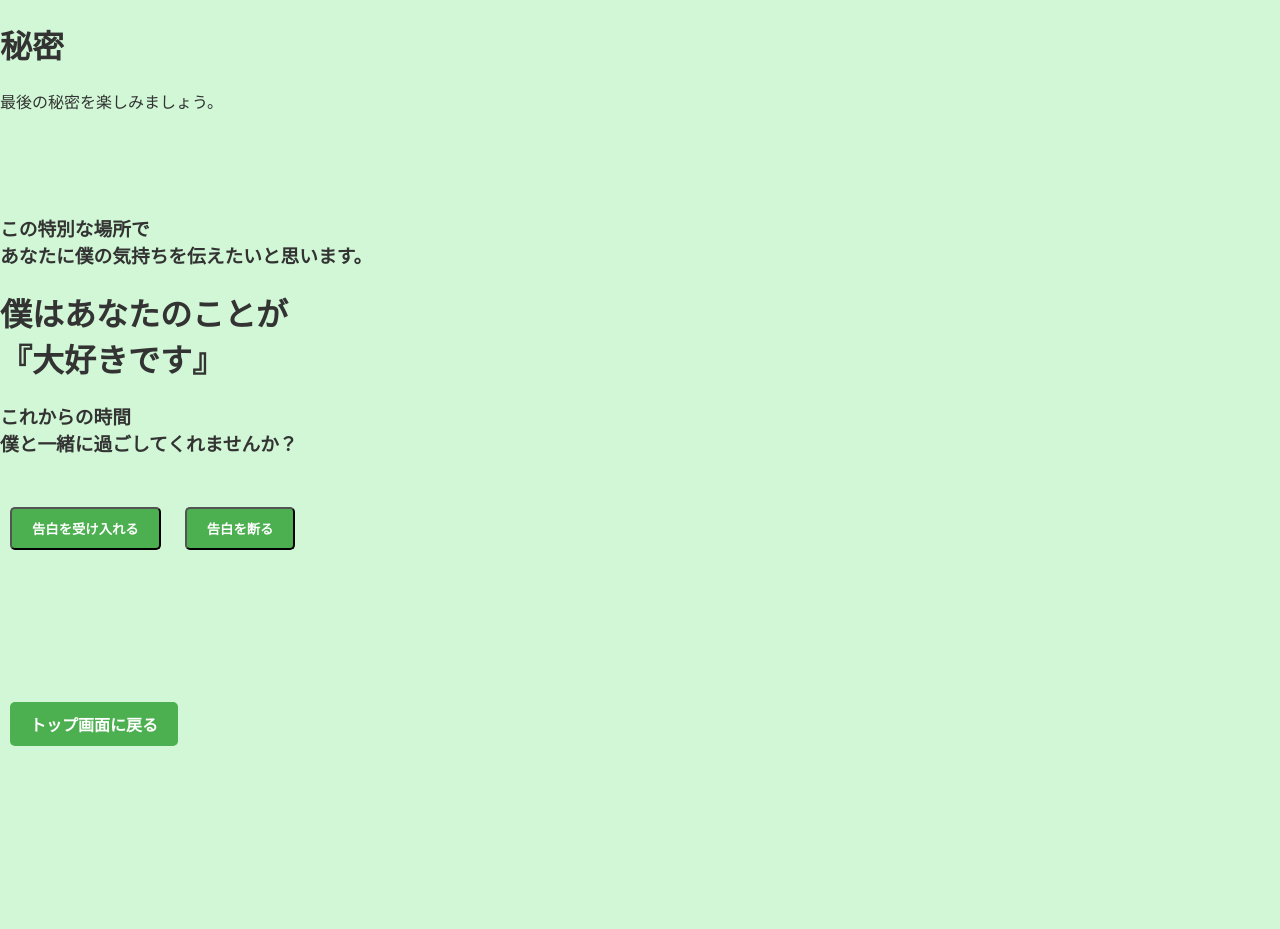
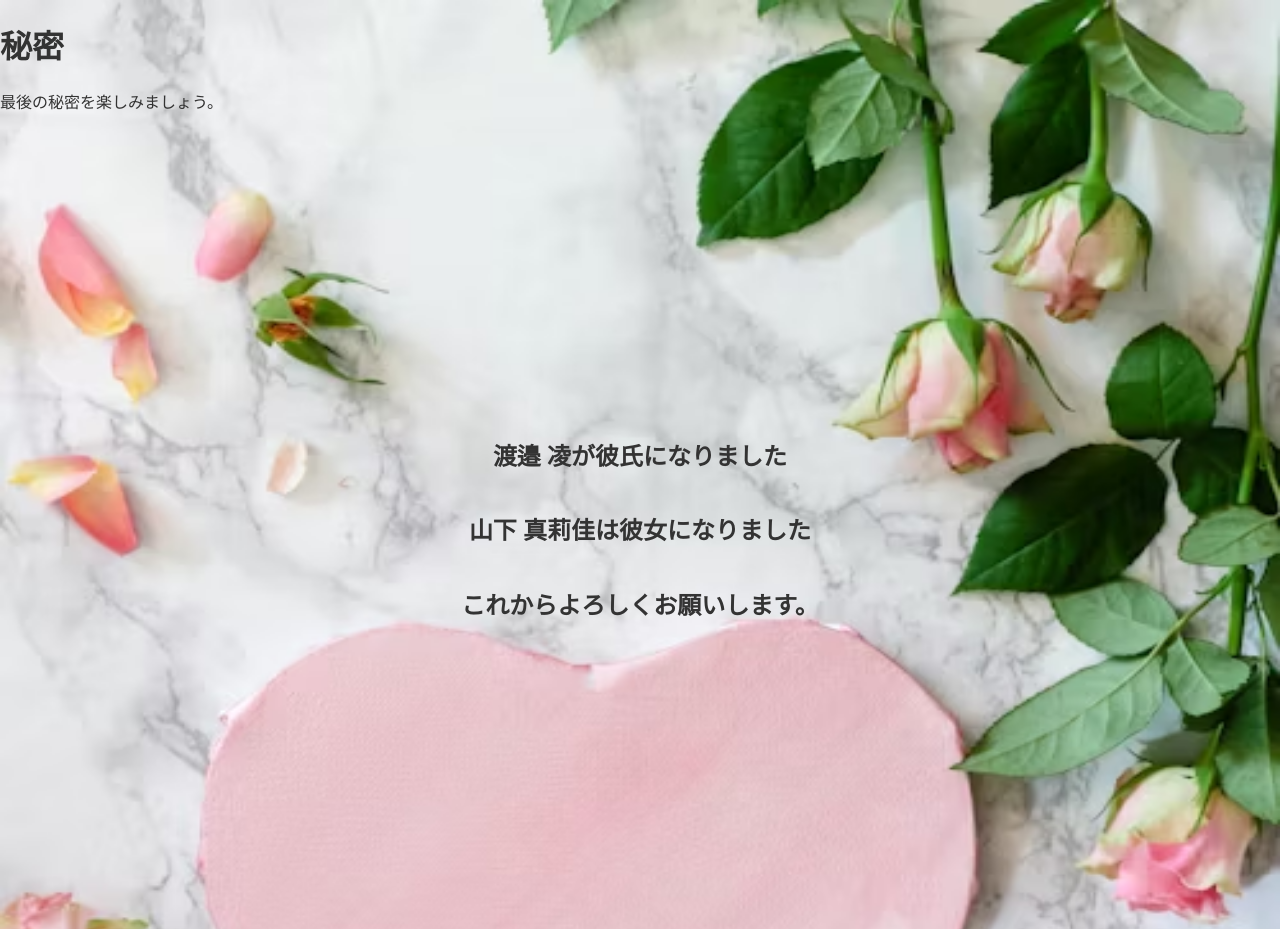
Before and after one commit to RyoWatanabeR/enjoylife, a plain HTML site: page src/secret.html in a window 1280 px wide. Both pictures are taken after a click on the button "告白を受け入れる". Before the commit the page ends 800 px from the top, so only its background shows below. Drawn offline with Linux system fonts and the light colour scheme.

Commit message:
fix secret

```diff
--- a/src/scripts/secret.js
+++ b/src/scripts/secret.js
@@ -5,7 +5,8 @@ document.addEventListener("DOMContentLoaded", () => {
 
     acceptButton.addEventListener("click", () => {
         body.className = "accept-background"; // 背景を変更
-        alert("告白を受け入れました！これからもよろしくお願いします。");
+        const actionsDiv = document.querySelector(".actions");
+        actionsDiv.innerHTML = "<h2>渡邉 凌が彼氏になりました</h2><h2>山下 真莉佳は彼女になりました</h2><h2>これからよろしくお願いします。</h2>"; // メッセージを表示
     });
 
     declineButton.addEventListener("click", () => {
--- a/src/secret.html
+++ b/src/secret.html
@@ -19,14 +19,9 @@
         <h3>これからの時間<br>僕と一緒に過ごしてくれませんか？</h3>
         <br>
         <button id="accept-button" class="btn">告白を受け入れる</button>
+        <br>
+        <br>
         <button id="decline-button" class="btn">告白を断る</button>
     </div>
-    <br>
-    <br>
-    <br>
-    <br>
-    <br>
-    <br>
-    <a href="index.html" class="btn">トップ画面に戻る</a>
 </body>
 </html>
--- a/src/styles/style.css
+++ b/src/styles/style.css
@@ -166,7 +166,8 @@ main p {
 
 /* 告白を受け入れた場合の背景 */
 .accept-background {
-    background-color: #d1f7d6; /* 優しい緑色の背景 */
+    background: url('../img/heart.avif') no-repeat center center fixed; /* 背景画像を設定 */
+    background-size: cover; /* 背景画像を画面全体に拡大 */
     color: #333;
 }
 
@@ -182,3 +183,13 @@ body.default-background h3,
 body.default-background p {
     color: #ffffff; /* 白文字に設定 */
 }
+
+/* メッセージを中央に配置 */
+.actions {
+    display: flex;
+    flex-direction: column;
+    justify-content: center;
+    align-items: center;
+    min-height: 100vh; /* 画面全体をカバー */
+    text-align: center; /* テキストを中央揃え */
+}
```
Also changed, not shown: src/img/heart.avif (added).
